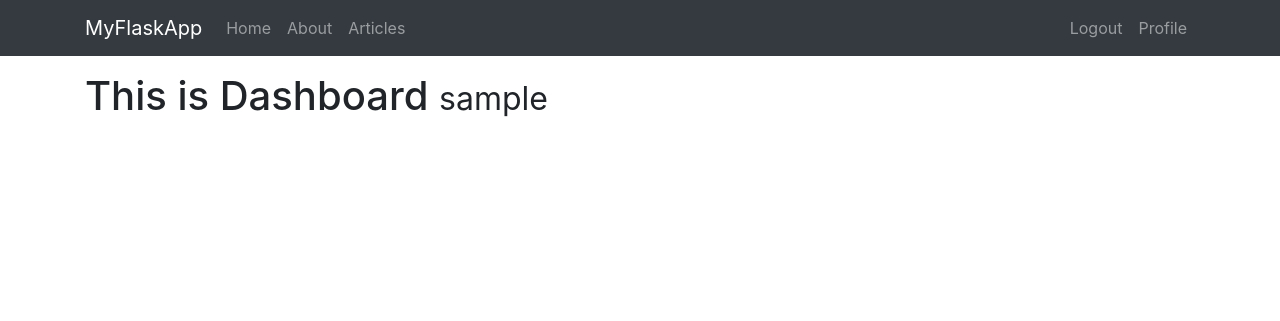
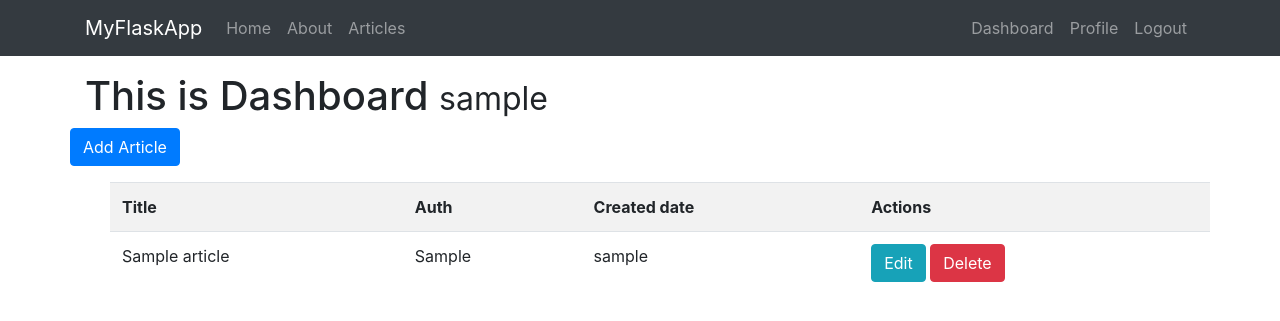
Before and after one commit to sahadatsays/myflaskapp, a Flask app: page /dashboard in a window 1280 px wide. Shown: the top 321 px of the page. Run offline with Flask 2, Linux system fonts and the light colour scheme; the visitor is signed in with stand-in values (Sample User, id 1); tables that the repository leaves empty or names only in its code hold one stand-in row (values such as "Sample post"); some libraries are stand-ins or nearby versions.

Commit message:
Completed to create article and show all article for management articles

```diff
--- a/app.py
+++ b/app.py
@@ -131,6 +131,7 @@ def is_logged_in(f):
 
 #Logout
 @app.route('/logout')
+@is_logged_in
 def logout():
     session.clear()
     flash('You are now Logged out', 'success')
@@ -141,7 +142,57 @@ def logout():
 @app.route('/dashboard')
 @is_logged_in
 def dashboard():
-    return render_template('dashboard.html')
+    # Crate cursor
+    cur = conn.cursor()
+
+    # Query
+    check = cur.execute("SELECT * FROM articles ORDER BY created_at  DESC")
+
+    # Get data
+    articles = cur.fetchall()
+
+    # Close DB
+    cur.close()
+
+    if check > 0:
+
+        return render_template('dashboard.html', articles=articles)
+    else:
+        msg = "Articles not found."
+        return render_template('dashboard.html', msg=msg)
+
+# Add Article
+class ArtilceForm(Form):
+    title = StringField('Title', [validators.length(min=5, max=200)])
+    body = TextAreaField('Body', [validators.length(min=15)])
+
+@app.route('/add_article', methods=['GET', 'POST'])
+@is_logged_in
+def add_article():
+    form = ArtilceForm(request.form)
+
+    if request.method == 'POST' and form.validate():
+        title = form.title.data
+        body = form.body.data
+
+        # Create Cursor
+        cur = conn.cursor()
+
+        # Execute
+        cur.execute("INSERT INTO articles(title, body, auth) VALUES (%s, %s, %s)", (title, body, session['username']))
+
+        # Commint to DB
+        conn.commit()
+
+        # Connection close
+        cur.close()
+
+        # Flash Message set
+        flash("Article Created.", "success")
+
+        # Redirect to tergate page
+        return redirect(url_for('dashboard'))
+    return render_template('add_article.html', form=form)
 
 #main function
 if __name__ == '__main__':
--- a/templates/dashboard.html
+++ b/templates/dashboard.html
@@ -3,5 +3,31 @@
 {% block content %}
 
 <h1>This is Dashboard <small>{{ session['username'] }}</small></h1>
+<div class="row">
+    <a href="/add_article" class="btn btn-primary">Add Article</a>
+</div>
+<dir class="row">
+    <table class="table table-striped">
+        <tr>
+            <th>Title</th>
+            <th>Auth</th>
+            <th>Created date</th>
+            <th>Actions</th>
+        </tr>
+        {% for article in articles %}
+        <tr>
+            <td>{{ article[1] }}</td>
+            <td>{{ article[3] }}</td>
+            <td>{{ article[4] }}</td>
+            <td>
+                <a href="/article/edit/{{ article[0] }}" class="btn btn-info btn-xs">Edit</a>
+                <a href="/article/delete/{{ article[0] }}" class="btn btn-danger btn-xs">Delete</a>
+            </td>
+        </tr>
+
+
+        {% endfor %}
+    </table>
+</dir>
 
 {% endblock %}
--- a/templates/includes/_navbar.html
+++ b/templates/includes/_navbar.html
@@ -29,11 +29,15 @@
                       {% endif %}
                       {% if session['logged_in'] == True %}
                       <li class="nav-item">
+                          <a class="nav-link" href="/dashboard">Dashboard</a>
+                        </li>
+                        <li class="nav-item">
+                            <a class="nav-link" href="/profile">Profile</a>
+                          </li>
+                      <li class="nav-item">
                         <a class="nav-link" href="/logout">Logout</a>
                       </li>
-                      <li class="nav-item">
-                        <a class="nav-link" href="/profile">Profile</a>
-                      </li>
+
                       {% endif %}
                     </ul>
 
--- a/templates/layout.html
+++ b/templates/layout.html
@@ -23,5 +23,9 @@
     <script src="https://code.jquery.com/jquery-3.3.1.slim.min.js" integrity="sha384-q8i/X+965DzO0rT7abK41JStQIAqVgRVzpbzo5smXKp4YfRvH+8abtTE1Pi6jizo" crossorigin="anonymous"></script>
     <script src="https://cdnjs.cloudflare.com/ajax/libs/popper.js/1.14.3/umd/popper.min.js" integrity="sha384-ZMP7rVo3mIykV+2+9J3UJ46jBk0WLaUAdn689aCwoqbBJiSnjAK/l8WvCWPIPm49" crossorigin="anonymous"></script>
     <script src="https://stackpath.bootstrapcdn.com/bootstrap/4.1.2/js/bootstrap.min.js" integrity="sha384-o+RDsa0aLu++PJvFqy8fFScvbHFLtbvScb8AjopnFD+iEQ7wo/CG0xlczd+2O/em" crossorigin="anonymous"></script>
+    <script src="//cdn.ckeditor.com/4.10.0/basic/ckeditor.js"></script>
+    <script>
+        CKEDITOR.replace("editor");
+    </script>
   </body>
 </html>
```
Also changed, not shown: templates/add_article.html (added, +17 -0 lines).
